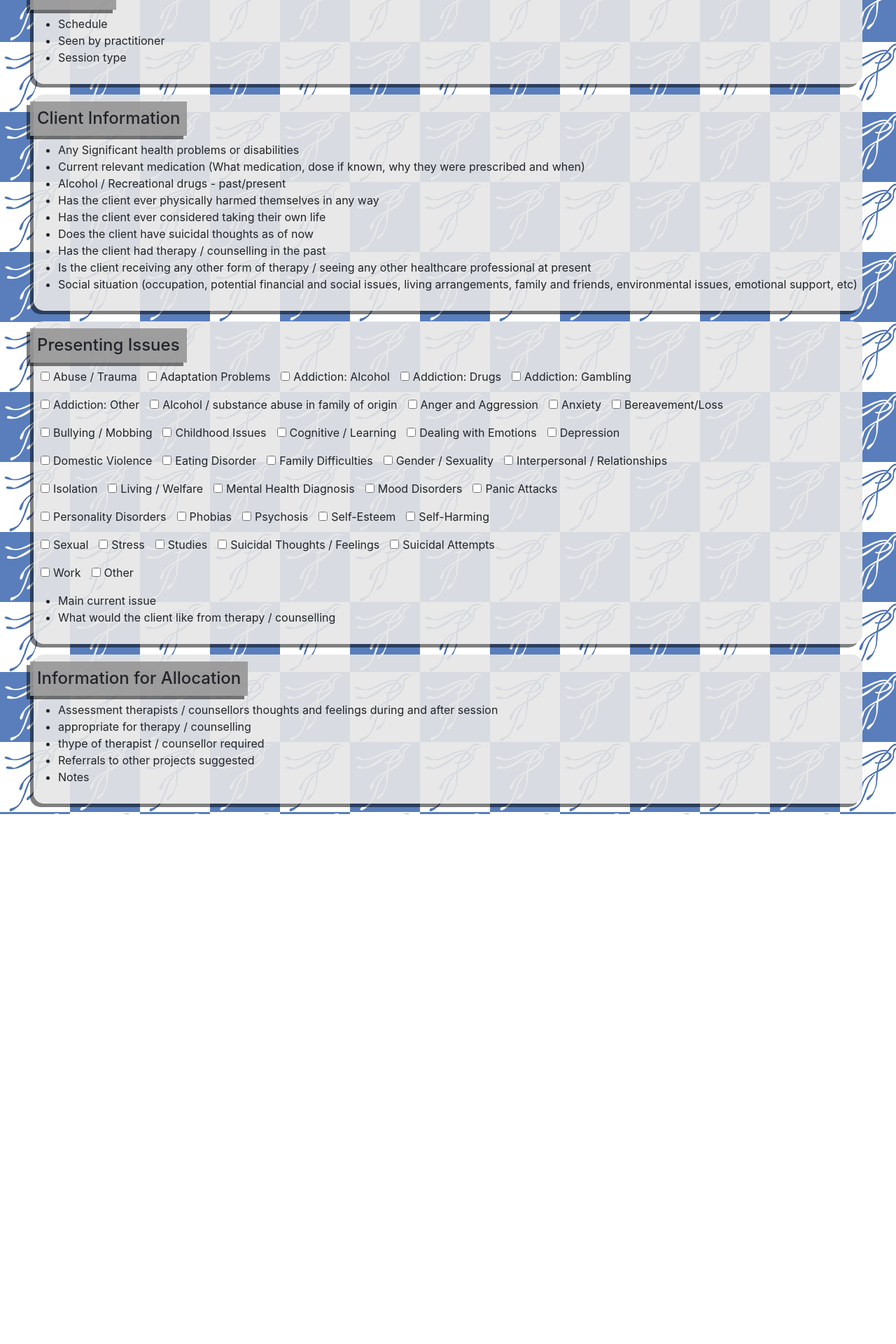
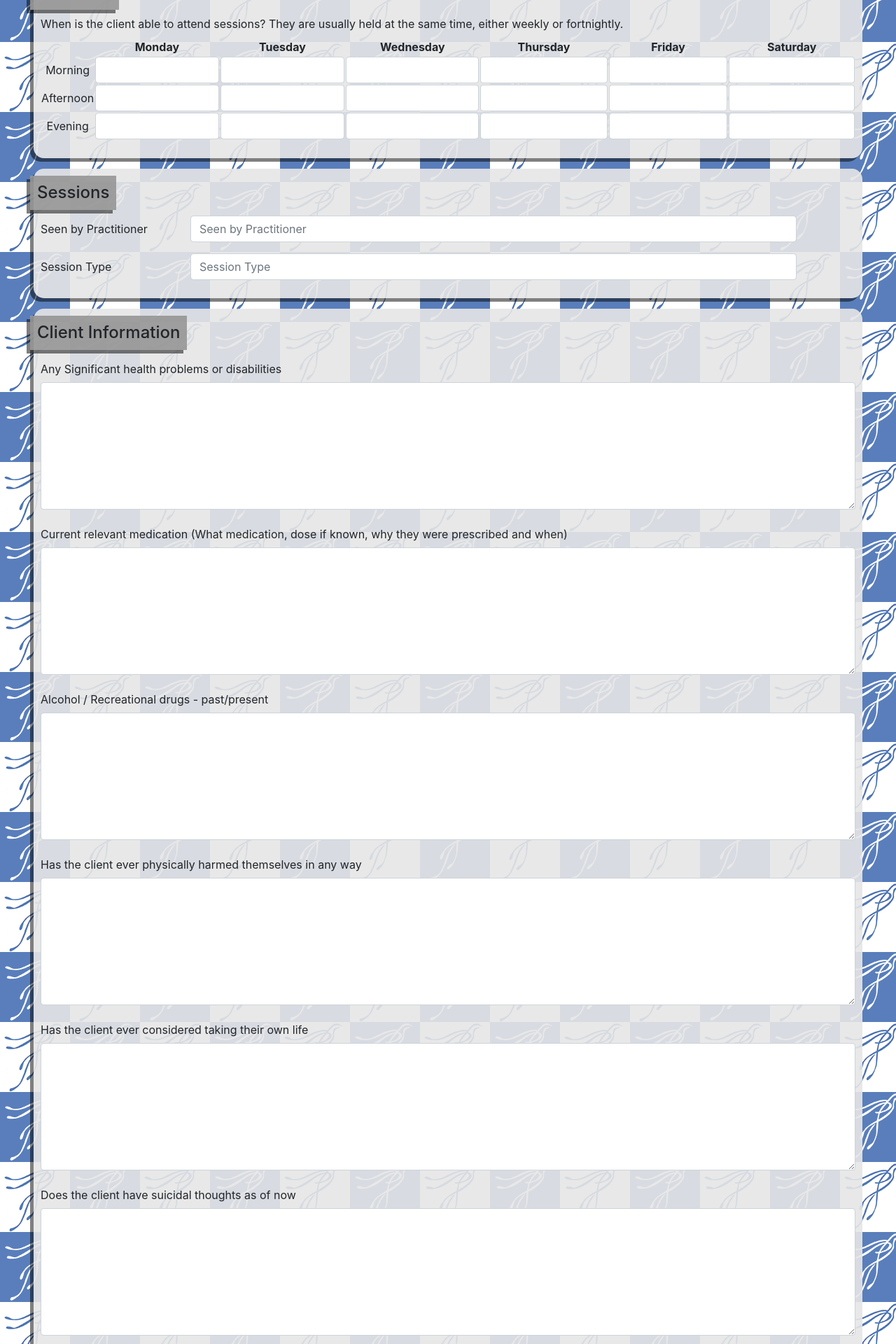
Before and after one commit to ZabGo/Feniks-Project, a React (Create React App) app in the folder feniksproject/: page /assess in a window 1280 px wide. Shown: the part 540-2460 px from the top of the page at 70% size. Before the commit the page ends 1703 px from the top, so only its background shows below. Built offline with nearby package versions, Linux system fonts and the light colour scheme.

Commit message:
Completed Assessment form frontend

```diff
--- a/feniksproject/src/components/pages/ClientAssessment.js
+++ b/feniksproject/src/components/pages/ClientAssessment.js
@@ -49,14 +49,70 @@
 
         <div className="content-block">
           <div className="row">
+            <h4>Schedule</h4>
+          </div>
+          <div className="form-group row">
+            <div className="col-sm-12">
+              <label>When is the client able to attend sessions? They are usually held at the same time, either weekly or fortnightly.</label>
+            </div>
+            <div className="col-sm-12">
+              <table>
+                <tr>
+                  <th></th>
+                  <th>Monday</th>
+                  <th>Tuesday</th>
+                  <th>Wednesday</th>
+                  <th>Thursday</th>
+                  <th>Friday</th>
+                  <th>Saturday</th>
+                </tr>
+                <tr>
+                  <td>Morning</td>
+                  <td><input type="text" id="monday-morning" name="monday-morning" className="form-control"/></td>
+                  <td><input type="text" id="tuesday-morning" name="tuesday-morning" className="form-control"/></td>
+                  <td><input type="text" id="wednesday-morning" name="wednesday-morning" className="form-control"/></td>
+                  <td><input type="text" id="thursday-morning" name="thursday-morning" className="form-control"/></td>
+                  <td><input type="text" id="friday-morning" name="friday-morning" className="form-control"/></td>
+                  <td><input type="text" id="saturday-morning" name="saturday-morning" className="form-control"/></td>
+                </tr>
+                <tr>
+                  <td>Afternoon</td>
+                  <td><input type="text" id="monday-afternoon" name="monday-afternoon" className="form-control"/></td>
+                  <td><input type="text" id="tuesday-afternoon" name="tuesday-afternoon" className="form-control"/></td>
+                  <td><input type="text" id="wednesday-afternoon" name="wednesday-afternoon" className="form-control"/></td>
+                  <td><input type="text" id="thursday-afternoon" name="thursday-afternoon" className="form-control"/></td>
+                  <td><input type="text" id="friday-afternoon" name="friday-afternoon" className="form-control"/></td>
+                  <td><input type="text" id="saturday-afternoon" name="saturday-afternoon" className="form-control"/></td>
+                </tr>
+                <tr>
+                  <td>Evening</td>
+                  <td><input type="text" id="monday-evening" name="monday-evening" className="form-control"/></td>
+                  <td><input type="text" id="tuesday-evening" name="tuesday-evening" className="form-control"/></td>
+                  <td><input type="text" id="wednesday-evening" name="wednesday-evening" className="form-control"/></td>
+                  <td><input type="text" id="thursday-evening" name="thursday-evening" className="form-control"/></td>
+                  <td><input type="text" id="friday-evening" name="friday-evening" className="form-control"/></td>
+                  <td><input type="text" id="saturday-evening" name="saturday-evening" className="form-control"/></td>
+                </tr>
+              </table>
+            </div>
+          </div>
+        </div>
+
+        <div className="content-block">
+          <div className="row">
             <h4>Sessions</h4>
           </div>
-          <div className="row">
-            <ul>
-              <li>Schedule</li>
-              <li>Seen by practitioner</li>
-              <li>Session type</li>
-            </ul>
+          <div className="form-group row">
+            <label htmlFor="practitioner" className="col-sm-2 col-form-label">Seen by Practitioner</label>
+            <div className="col-sm-9">
+              <input type="text" id="practitioner" name="practitioner" className="form-control"  placeholder="Seen by Practitioner" />
+            </div>
+          </div>
+          <div className="form-group row">
+            <label htmlFor="sessiontype" className="col-sm-2 col-form-label">Session Type</label>
+            <div className="col-sm-9">
+              <input type="text" id="sessiontype" name="sessiontype" className="form-control"  placeholder="Session Type" />
+            </div>
           </div>
         </div>
 
@@ -64,18 +120,95 @@
           <div className="row">
             <h4>Client Information</h4>
           </div>
-          <div className="row">
-            <ul>
-              <li>Any Significant health problems or disabilities</li>
-              <li>Current relevant medication (What medication, dose if known, why they were prescribed and when)</li>
-              <li>Alcohol / Recreational drugs - past/present</li>
-              <li>Has the client ever physically harmed themselves in any way</li>
-              <li>Has the client ever considered taking their own life</li>
-              <li>Does the client have suicidal thoughts as of now</li>
-              <li>Has the client had therapy / counselling in the past</li>
-              <li>Is the client receiving any other form of therapy / seeing any other healthcare professional at present</li>
-              <li>Social situation (occupation, potential financial and social issues, living arrangements, family and friends, environmental issues, emotional support, etc)</li>
-            </ul>
+          <div className="form-group">
+            <div className="row">
+              <label htmlFor="health-text" className="col-sm-12 col-form-label">Any Significant health problems or disabilities</label>
+            </div>
+            <div className="row">
+              <div className="col-sm-12">
+                <textarea id="health-text" name="health-text" className="form-control" rows="7" />
+              </div>
+            </div>
+          </div>
+          <div className="form-group">
+            <div className="row">
+              <label htmlFor="medication-text" className="col-sm-12 col-form-label">Current relevant medication (What medication, dose if known, why they were prescribed and when)</label>
+            </div>
+            <div className="row">
+              <div className="col-sm-12">
+                <textarea id="medication-text" name="medication-text" className="form-control" rows="7" />
+              </div>
+            </div>
+          </div>
+          <div className="form-group">
+            <div className="row">
+              <label htmlFor="alcoholdrugs-text" className="col-sm-12 col-form-label">Alcohol / Recreational drugs - past/present</label>
+            </div>
+            <div className="row">
+              <div className="col-sm-12">
+                <textarea id="alcoholdrugs-text" name="alcoholdrugs-text" className="form-control" rows="7" />
+              </div>
+            </div>
+          </div>
+          <div className="form-group">
+            <div className="row">
+              <label htmlFor="selfharm-text" className="col-sm-12 col-form-label">Has the client ever physically harmed themselves in any way</label>
+            </div>
+            <div className="row">
+              <div className="col-sm-12">
+                <textarea id="selfharm-text" name="selfharm-text" className="form-control" rows="7" />
+              </div>
+            </div>
+          </div>
+          <div className="form-group">
+            <div className="row">
+              <label htmlFor="suicidecons-text" className="col-sm-12 col-form-label">Has the client ever considered taking their own life</label>
+            </div>
+            <div className="row">
+              <div className="col-sm-12">
+                <textarea id="suicidecons-text" name="suicidecons-text" className="form-control" rows="7" />
+              </div>
+            </div>
+          </div>
+          <div className="form-group">
+            <div className="row">
+              <label htmlFor="suicidethoughts-text" className="col-sm-12 col-form-label">Does the client have suicidal thoughts as of now</label>
+            </div>
+            <div className="row">
+              <div className="col-sm-12">
+                <textarea id="suicidethoughts-text" name="suicidethoughts-text" className="form-control" rows="7" />
+              </div>
+            </div>
+          </div>
+          <div className="form-group">
+            <div className="row">
+              <label htmlFor="therapy-text" className="col-sm-12 col-form-label">Has the client had therapy / counselling in the past</label>
+            </div>
+            <div className="row">
+              <div className="col-sm-12">
+                <textarea id="therapy-text" name="therapy-text" className="form-control" rows="7" />
+              </div>
+            </div>
+          </div>
+          <div className="form-group">
+            <div className="row">
+              <label htmlFor="othertherapy-text" className="col-sm-12 col-form-label">Is the client receiving any other form of therapy / seeing any other healthcare professional at present</label>
+            </div>
+            <div className="row">
+              <div className="col-sm-12">
+                <textarea id="othertherapy-text" name="othertherapy-text" className="form-control" rows="7" />
+              </div>
+            </div>
+          </div>
+          <div className="form-group">
+            <div className="row">
+              <label htmlFor="social-text" className="col-sm-12 col-form-label">Social situation (occupation, potential financial and social issues, living arrangements, family and friends, environmental issues, emotional support, etc)</label>
+            </div>
+            <div className="row">
+              <div className="col-sm-12">
+                <textarea id="social-text" name="social-text" className="form-control" rows="7" />
+              </div>
+            </div>
           </div>
         </div>
 
@@ -180,11 +313,22 @@
             <input type="checkbox" id="" name="" className="form-check-input"/>
             <label className="form-check-label" htmlFor="">Other</label>
           </div>
-          <div className="row">
-            <ul>
-              <li>Main current issue</li>
-              <li>What would the client like from therapy / counselling</li>
-            </ul>
+
+          <div className="form-group">
+            <div className="row">
+              <label htmlFor="currentissue" className="col-sm-2 col-form-label">Main Current Issue</label>
+              <div className="col-sm-9">
+                <input type="text" id="currentissue" name="currentissue" className="form-control"  placeholder="Main Current Issue" />
+              </div>
+            </div>
+            <div className="row">
+              <label htmlFor="counsellinggoal-text" className="col-sm-12 col-form-label">What would the client like from therapy / counselling</label>
+            </div>
+            <div className="row">
+              <div className="col-sm-12">
+                <textarea id="counsellinggoal-text" name="counsellinggoal-text" className="form-control" rows="7" />
+              </div>
+            </div>
           </div>
         </div>
 
@@ -192,14 +336,59 @@
           <div className="row">
             <h4>Information for Allocation</h4>
           </div>
+          <div className="form-group">
+            <div className="row">
+              <label htmlFor="thoughts-text" className="col-sm-12 col-form-label">Assessment therapists / counsellors thoughts and feelings during and after session</label>
+            </div>
+            <div className="row">
+              <div className="col-sm-12">
+                <textarea id="thoughts-text" name="thoughts-text" className="form-control" rows="7" />
+              </div>
+            </div>
+            <div className="row">
+              <label htmlFor="appropriate-text" className="col-sm-12 col-form-label">Appropriate for therapy / counselling?</label>
+            </div>
+            <div className="row">
+              <div className="col-sm-12">
+                <textarea id="appropriate-text" name="appropriate-text" className="form-control" rows="7" />
+              </div>
+            </div>
+            <div className="row">
+              <label htmlFor="type-text" className="col-sm-12 col-form-label">Type of therapist / counsellor required?</label>
+            </div>
+            <div className="row">
+              <div className="col-sm-12">
+                <textarea id="type-text" name="type-text" className="form-control" rows="7" />
+              </div>
+            </div>
+            <div className="row">
+              <label htmlFor="referrals-text" className="col-sm-12 col-form-label">Referrals to other projects suggested</label>
+            </div>
+            <div className="row">
+              <div className="col-sm-12">
+                <textarea id="referrals-text" name="referrals-text" className="form-control" rows="7" />
+              </div>
+            </div>
+          </div>
+        </div>
+        <div className="content-block">
           <div className="row">
-            <ul>
-              <li>Assessment therapists / counsellors thoughts and feelings during and after session</li>
-              <li>appropriate for therapy / counselling</li>
-              <li>thype of therapist / counsellor required</li>
-              <li>Referrals to other projects suggested</li>
-              <li>Notes</li>
-            </ul>
+            <h4>Notes</h4>
+          </div>
+          <div className="form-group">
+            <div className="row">
+              <label htmlFor="thoughts-text" className="col-sm-12 col-form-label">All Notes</label>
+            </div>
+            <div className="row">
+              <div className="col-sm-12">
+                <textarea id="thoughts-text" name="thoughts-text" className="form-control" rows="14" />
+              </div>
+            </div>
+          </div>
+        </div>
+        <div className="content-block">
+          <div className="form-group">
+            <input type="submit" className="btn btn-lg btn-block btn-success" value="Save"/>
           </div>
         </div>
       </form>
--- a/feniksproject/src/css/feniks_style.css
+++ b/feniksproject/src/css/feniks_style.css
@@ -30,6 +30,10 @@
   background: RGBA(150,150,150,0.9);
   box-shadow: -5px 5px RGBA(0,0,0,0.5);
   padding: 10px;
+}
+
+table {
+  text-align: center;
 }
 
 /* Class Styles  */
```
